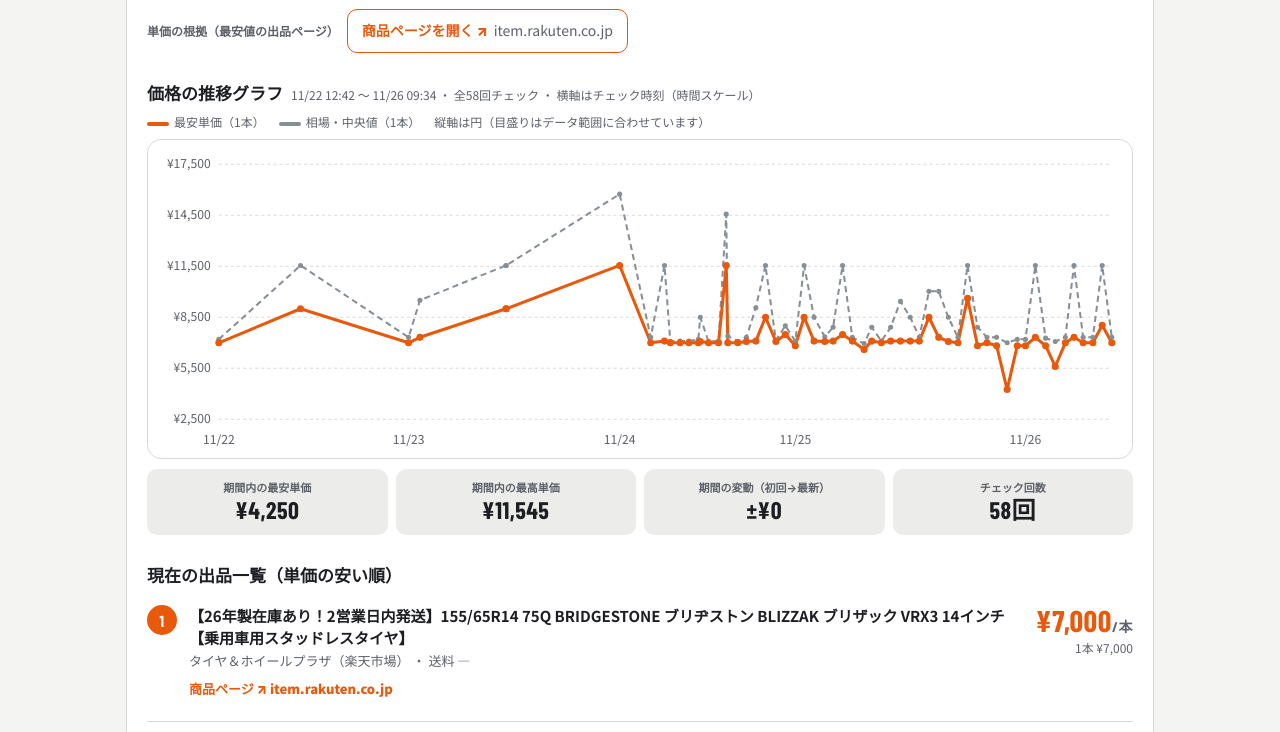
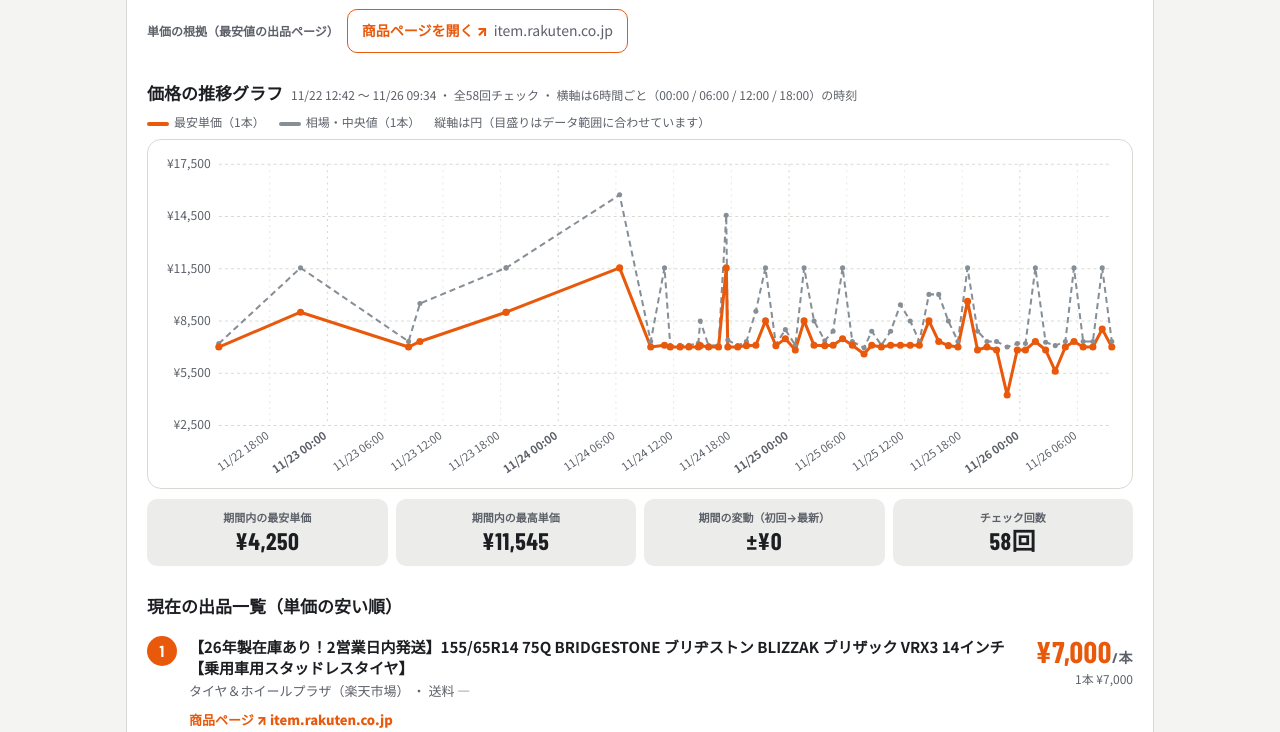
Before and after one commit to jerrybmg9728/tire-price-monitor, a plain HTML site: page index.html in a window 1280 px wide. Shown: the part 1077-1809 px from the top of the page. Drawn offline with nearby package versions, Linux system fonts and the light colour scheme.

Commit message:
Update index.html (tire price shared page)

```diff
--- a/index.html
+++ b/index.html
@@ -196,7 +196,7 @@ footer p{margin:4px 0}
       <a class="btn" href="https://item.rakuten.co.jp/tire-wheel-plaza/01-02-001-0022-2967/" target="_blank" rel="noreferrer">商品ページを開く ↗ <span style="font-weight:400;color:var(--dim)">item.rakuten.co.jp</span></a>
     </div>
 
-    <div class="chart-head"><h3>価格の推移グラフ</h3><span class="hint">11/22 12:42 〜 11/26 09:34 ・ 全58回チェック ・ 横軸はチェック時刻（時間スケール）</span></div>
+    <div class="chart-head"><h3>価格の推移グラフ</h3><span class="hint">11/22 12:42 〜 11/26 09:34 ・ 全58回チェック ・ 横軸は6時間ごと（00:00 / 06:00 / 12:00 / 18:00）の時刻</span></div>
     <div class="legend"><span><i style="background:var(--chart-low)"></i>最安単価（1本）</span><span><i style="background:var(--chart-med)"></i>相場・中央値（1本）</span><span>縦軸は円（目盛りはデータ範囲に合わせています）</span></div>
     <div class="chartbox" id="chart-vrx3" role="img" aria-label="ブリザック VRX3の価格推移グラフ。最安単価は4,250円から11,545円の間で推移し、最新は7,000円。相場は6,955円から15,739円の間で推移し、最新は7,320円。"></div>
     <div class="stats" id="stats-vrx3"></div>
@@ -255,7 +255,7 @@ footer p{margin:4px 0}
       <a class="btn" href="https://www.yodobashi.com/product/100000001009456247/" target="_blank" rel="noreferrer">商品ページを開く ↗ <span style="font-weight:400;color:var(--dim)">www.yodobashi.com</span></a>
     </div>
 
-    <div class="chart-head"><h3>価格の推移グラフ</h3><span class="hint">11/22 12:42 〜 11/26 09:35 ・ 全59回チェック ・ 横軸はチェック時刻（時間スケール）</span></div>
+    <div class="chart-head"><h3>価格の推移グラフ</h3><span class="hint">11/22 12:42 〜 11/26 09:35 ・ 全59回チェック ・ 横軸は6時間ごと（00:00 / 06:00 / 12:00 / 18:00）の時刻</span></div>
     <div class="legend"><span><i style="background:var(--chart-low)"></i>最安単価（1本）</span><span><i style="background:var(--chart-med)"></i>相場・中央値（1本）</span><span>縦軸は円（目盛りはデータ範囲に合わせています）</span></div>
     <div class="chartbox" id="chart-summer" role="img" aria-label="夏タイヤの価格推移グラフ。最安単価は3,310円から8,000円の間で推移し、最新は6,975円。相場は4,465円から9,475円の間で推移し、最新は8,795円。"></div>
     <div class="stats" id="stats-summer"></div>
@@ -312,7 +312,7 @@ footer p{margin:4px 0}
       <a class="btn" href="https://item.rakuten.co.jp/mytyre001/wbs-wz11556514-4/?variantId=wbs-wz11556514-4" target="_blank" rel="noreferrer">商品ページを開く ↗ <span style="font-weight:400;color:var(--dim)">item.rakuten.co.jp</span></a>
     </div>
 
-    <div class="chart-head"><h3>価格の推移グラフ</h3><span class="hint">11/23 18:35 〜 11/26 09:35 ・ 全53回チェック ・ 横軸はチェック時刻（時間スケール）</span></div>
+    <div class="chart-head"><h3>価格の推移グラフ</h3><span class="hint">11/23 18:35 〜 11/26 09:35 ・ 全53回チェック ・ 横軸は6時間ごと（00:00 / 06:00 / 12:00 / 18:00）の時刻</span></div>
     <div class="legend"><span><i style="background:var(--chart-low)"></i>最安単価（1本）</span><span><i style="background:var(--chart-med)"></i>相場・中央値（1本）</span><span>縦軸は円（目盛りはデータ範囲に合わせています）</span></div>
     <div class="chartbox" id="chart-wz1" role="img" aria-label="ブリザック WZ-1の価格推移グラフ。最安単価は10,525円から13,910円の間で推移し、最新は10,525円。相場は10,663円から16,294円の間で推移し、最新は11,750円。"></div>
     <div class="stats" id="stats-wz1"></div>
@@ -419,7 +419,7 @@ function cssVar(name){ return getComputedStyle(document.documentElement).getProp
 function drawChart(id, rows){
   var el = document.getElementById(id);
   if(!el) return;
-  var W = 960, H = 300, L = 64, R = 14, T = 14, B = 34;
+  var W = 960, H = 330, L = 64, R = 14, T = 14, B = 58;
   var pw = W - L - R, ph = H - T - B;
   var times = rows.map(function(r){ return parseT(r[0]); });
   var t0 = Math.min.apply(null, times), t1 = Math.max.apply(null, times);
@@ -442,13 +442,22 @@ function drawChart(id, rows){
     s += '<line x1="'+L+'" y1="'+y+'" x2="'+(W-R)+'" y2="'+y+'" stroke="'+border+'" stroke-width="1" stroke-dasharray="3 3"/>';
     s += '<text x="'+(L-8)+'" y="'+(y+4)+'" text-anchor="end" font-size="12" fill="'+dim+'">¥'+Math.round(v).toLocaleString("ja-JP")+'</text>';
   }
-  // x ticks: unique days
-  var days = {};
-  rows.forEach(function(r){ var d = r[0].split(" ")[0]; if(!days[d]) days[d] = parseT(r[0]); });
-  Object.keys(days).forEach(function(d){
-    var x = X(days[d]);
-    s += '<text x="'+x+'" y="'+(H-10)+'" text-anchor="middle" font-size="12" fill="'+dim+'">'+d+'</text>';
-  });
+  // x ticks: detailed time labels every 6 hours (00 / 06 / 12 / 18 o'clock)
+  var spanH = (t1 - t0) / 3600000;
+  var stepH = spanH > 120 ? 12 : 6;
+  var stepMs = stepH * 3600000;
+  var startDay = new Date(t0);
+  startDay.setHours(0, 0, 0, 0);
+  for(var tt = startDay.getTime(); tt <= t1; tt += stepMs){
+    if(tt < t0) continue;
+    var xTick = X(tt);
+    var dt = new Date(tt);
+    var hh = ("0" + dt.getHours()).slice(-2);
+    var label = (dt.getMonth() + 1) + "/" + dt.getDate() + " " + hh + ":00";
+    var isMidnight = dt.getHours() === 0;
+    s += '<line x1="' + xTick.toFixed(1) + '" y1="' + T + '" x2="' + xTick.toFixed(1) + '" y2="' + (T + ph) + '" stroke="' + border + '" stroke-width="' + (isMidnight ? 1.2 : 1) + '" stroke-dasharray="2 4" opacity="' + (isMidnight ? 0.95 : 0.6) + '"/>';
+    s += '<text x="' + xTick.toFixed(1) + '" y="' + (T + ph + 12) + '" text-anchor="end" font-size="11" font-weight="' + (isMidnight ? 700 : 400) + '" fill="' + dim + '" transform="rotate(-35 ' + xTick.toFixed(1) + ' ' + (T + ph + 12) + ')">' + label + '</text>';
+  }
   function path(idx){
     return rows.map(function(r,i){ return (i===0?"M":"L") + X(times[i]).toFixed(1) + " " + Y(r[idx]).toFixed(1); }).join(" ");
   }
```
